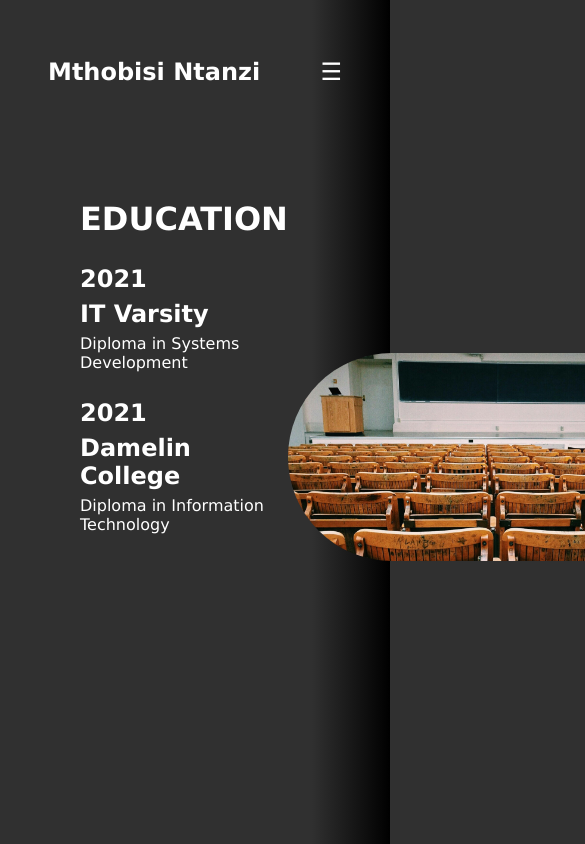
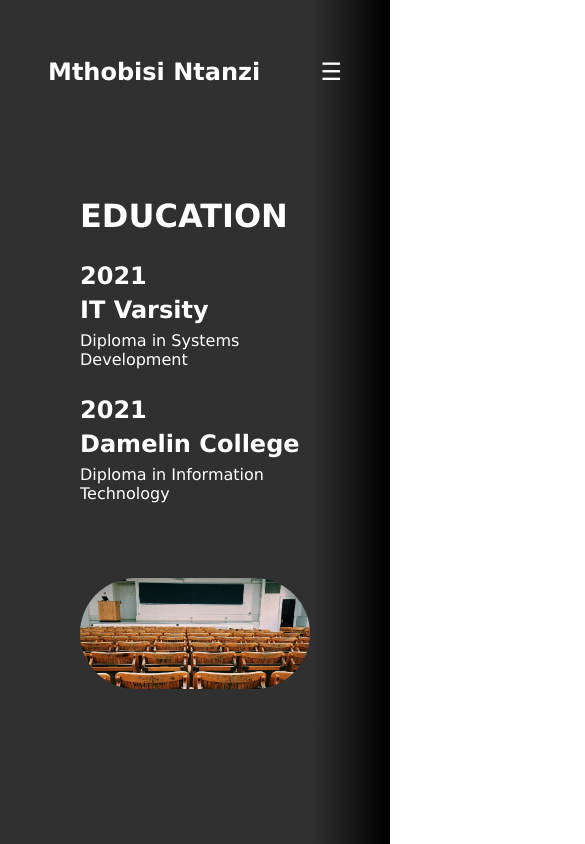
Before and after one commit to MthoNtanzi/portfolio, a Vue app: page /education in a window 390 px wide. Shown: the top 844 px of the page, 585 px wide, since content can reach past the window. Built offline with nearby package versions, Linux system fonts and the light colour scheme.

Commit message:
mke education page responsive

```diff
--- a/src/views/Education.vue
+++ b/src/views/Education.vue
@@ -28,17 +28,12 @@
     }
 
     .main img{
-        max-height: 13rem;
+        width: 100%;
+        max-width: 22rem;
         border-radius: 12rem;
+        align-self: center;
     }
 
-    /* h1{
-        font-size: 3rem;
-    }
-
-    h3{
-        font-size: 1.5rem;
-    } */
 
     ul{
         margin: 0;
@@ -53,4 +48,14 @@
     li *{
         margin: 0.4rem 0;
     }
+
+      /* Responsive styling */
+  @media (max-width: 800px) {
+    .main{
+      flex-direction: column;
+      align-items: center;
+      gap: 3rem;
+    }
+
+  }
 </style>
```
